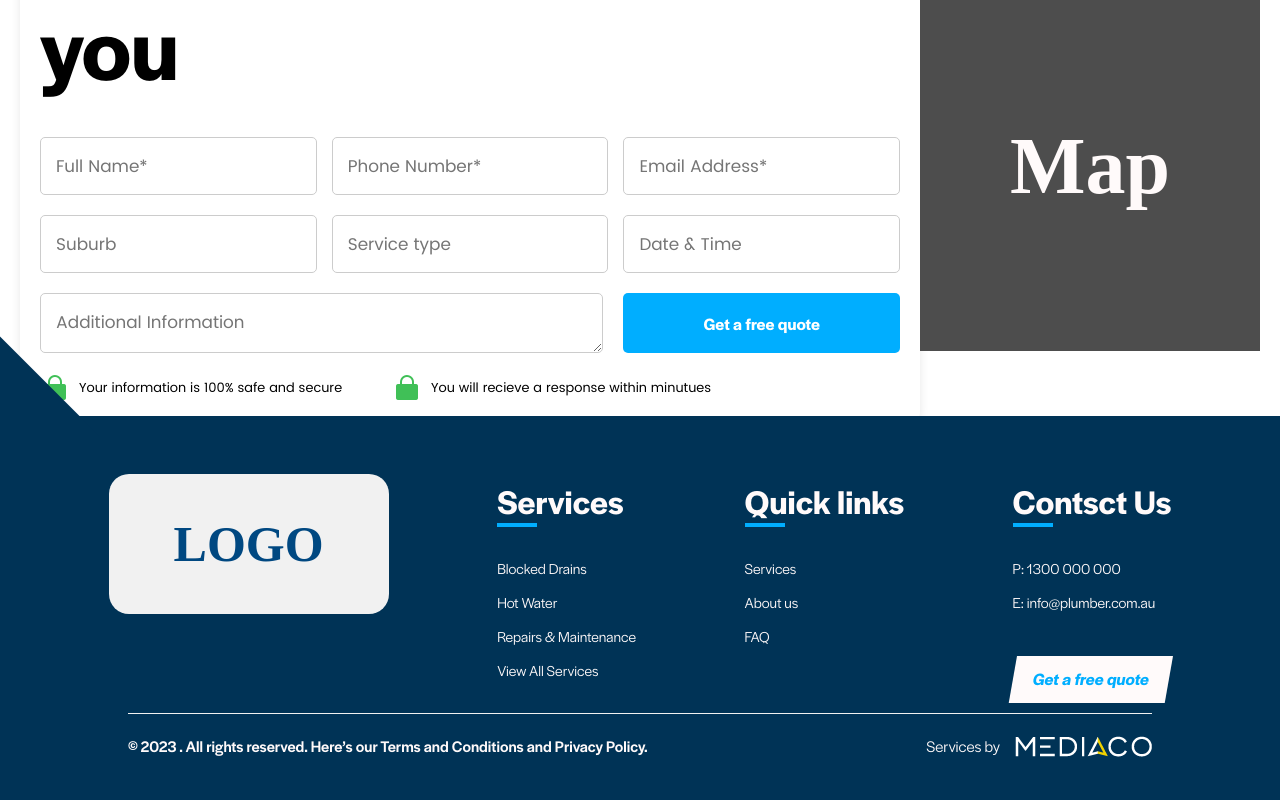
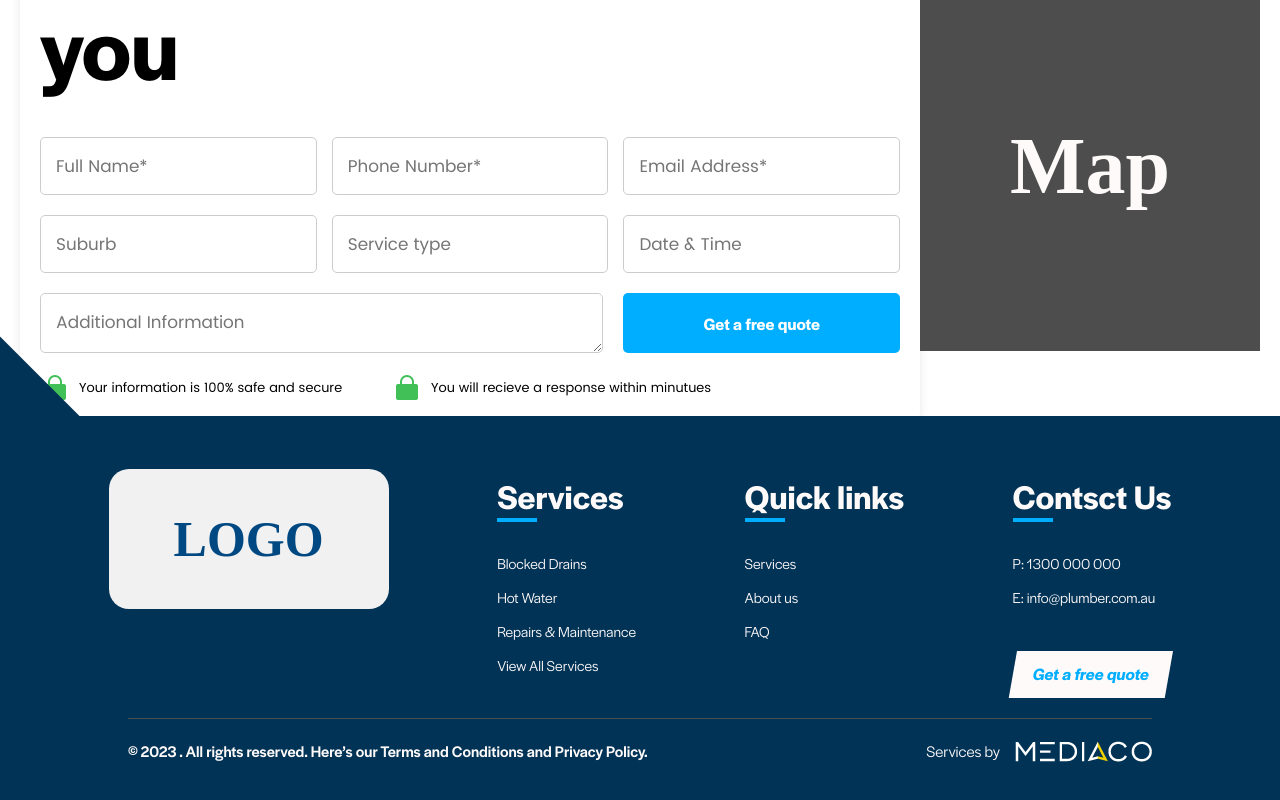
Before and after one commit to LeiliAQ/landingpage, a React (Create React App) app: page / in a window 1280 px wide. Shown: the part 5111-5911 px from the top of the page. Built offline with nearby package versions, Linux system fonts and the light colour scheme.

Commit message:
VERSION2

```diff
--- a/src/components/Footer.css
+++ b/src/components/Footer.css
@@ -105,7 +105,8 @@
 .footer-line-through{
     width: 80%;
     height: 1px;
-    background: #f1f1f1;
+    background: #4d4d4d;
+    margin-top: 1rem;
 }
 .footer-section__lower{
     width: 80%;
```
